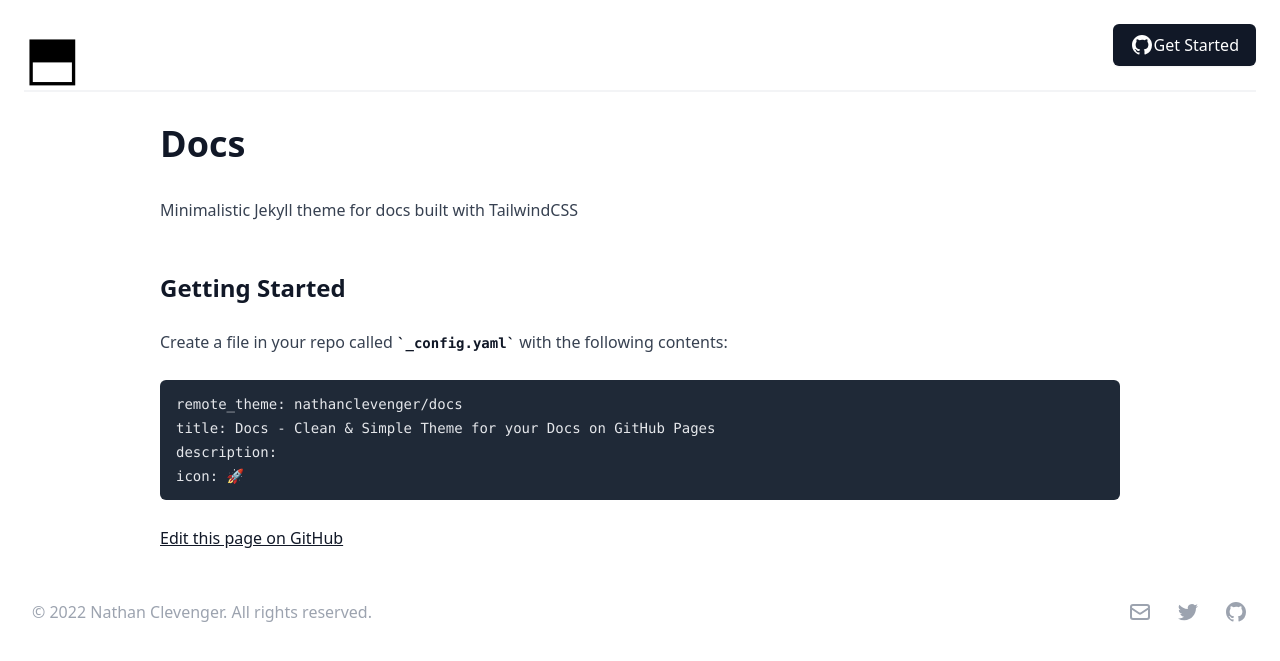
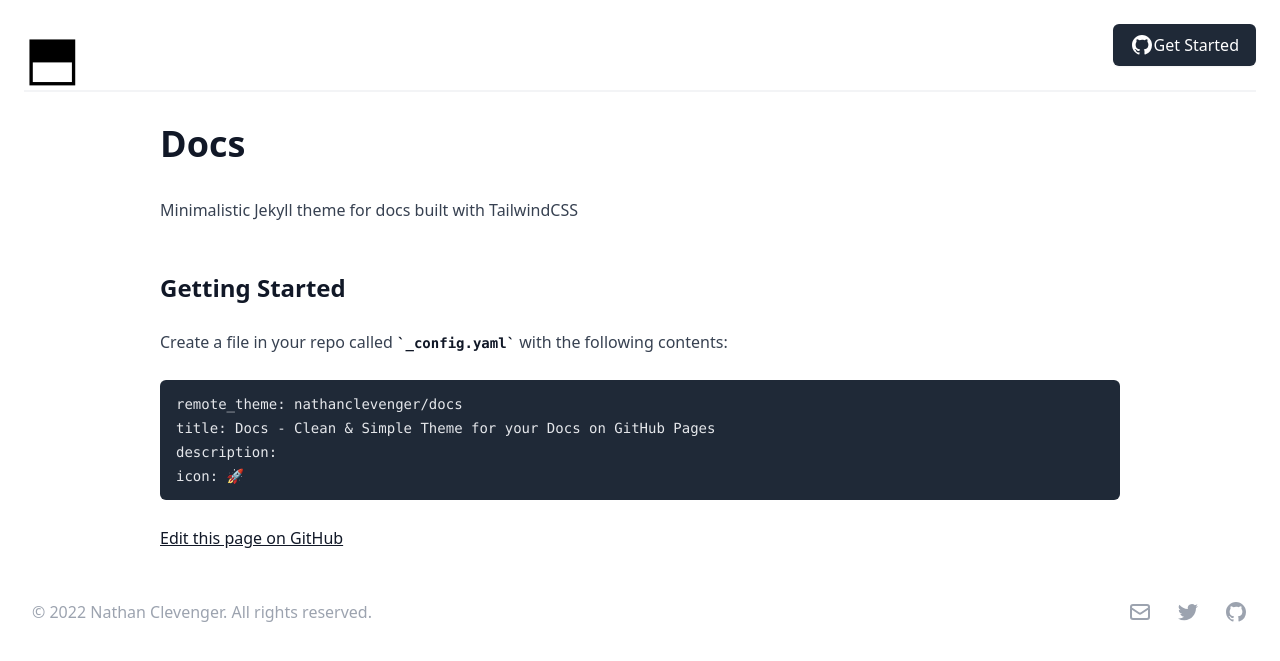
Before and after one commit to nathanclevenger/docs, a Jekyll site: the page built from README.md, in a window 1280 px wide. Shown: the top 661 px of the page. Built offline with Jekyll 4.4.1, drawn with Linux system fonts in a browser that asks for light colours; nearby versions of some CDN libraries; our own code applies the rules of GitHub Pages for plain Markdown files.

Commit message:
Update default.html

```diff
--- a/_layouts/default.html
+++ b/_layouts/default.html
@@ -44,7 +44,7 @@
       </nav> -->
       <div class="hidden md:flex items-center justify-end md:flex-1 lg:w-0">
 <!--         <a href="#" class="whitespace-nowrap text-base font-medium text-gray-500 hover:text-gray-900"> Sign in </a> -->
-        <a href="#" class="ml-8 whitespace-nowrap inline-flex items-center justify-between px-4 py-2 border border-transparent rounded-md shadow-sm text-base font-medium text-white bg-gray-900 hover:bg-gray-800">
+        <a href="#" class="ml-8 whitespace-nowrap inline-flex items-center justify-between px-4 py-2 border border-transparent rounded-md shadow-sm text-base font-medium text-white bg-gray-800 hover:bg-gray-500">
           <svg class="h-6 w-6" fill="currentColor" viewBox="0 0 24 24" aria-hidden="true">
             <path fill-rule="evenodd" d="M12 2C6.477 2 2 6.484 2 12.017c0 4.425 2.865 8.18 6.839 9.504.5.092.682-.217.682-.483 0-.237-.008-.868-.013-1.703-2.782.605-3.369-1.343-3.369-1.343-.454-1.158-1.11-1.466-1.11-1.466-.908-.62.069-.608.069-.608 1.003.07 1.531 1.032 1.531 1.032.892 1.53 2.341 1.088 2.91.832.092-.647.35-1.088.636-1.338-2.22-.253-4.555-1.113-4.555-4.951 0-1.093.39-1.988 1.029-2.688-.103-.253-.446-1.272.098-2.65 0 0 .84-.27 2.75 1.026A9.564 9.564 0 0112 6.844c.85.004 1.705.115 2.504.337 1.909-1.296 2.747-1.027 2.747-1.027.546 1.379.202 2.398.1 2.651.64.7 1.028 1.595 1.028 2.688 0 3.848-2.339 4.695-4.566 4.943.359.309.678.92.678 1.855 0 1.338-.012 2.419-.012 2.747 0 .268.18.58.688.482A10.019 10.019 0 0022 12.017C22 6.484 17.522 2 12 2z" clip-rule="evenodd" />
           </svg>
```
